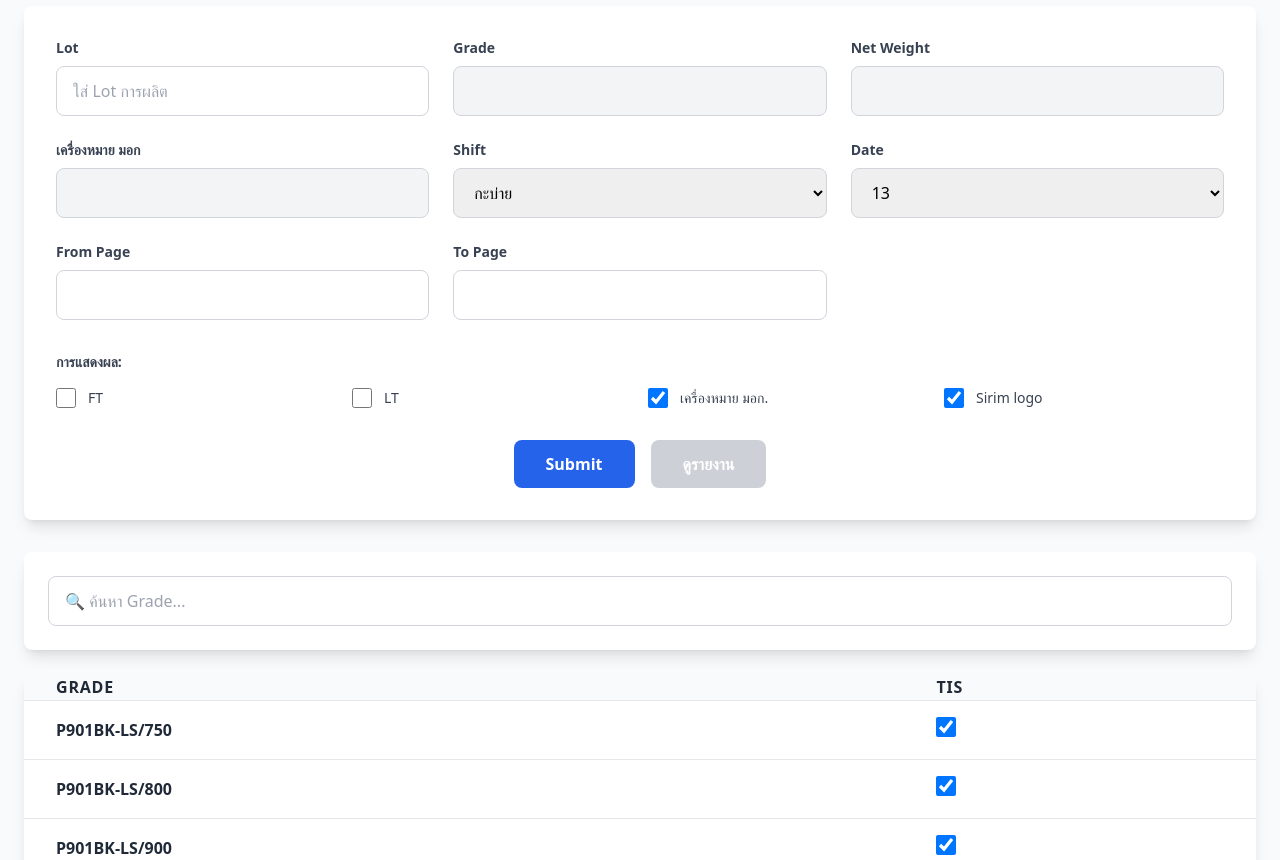
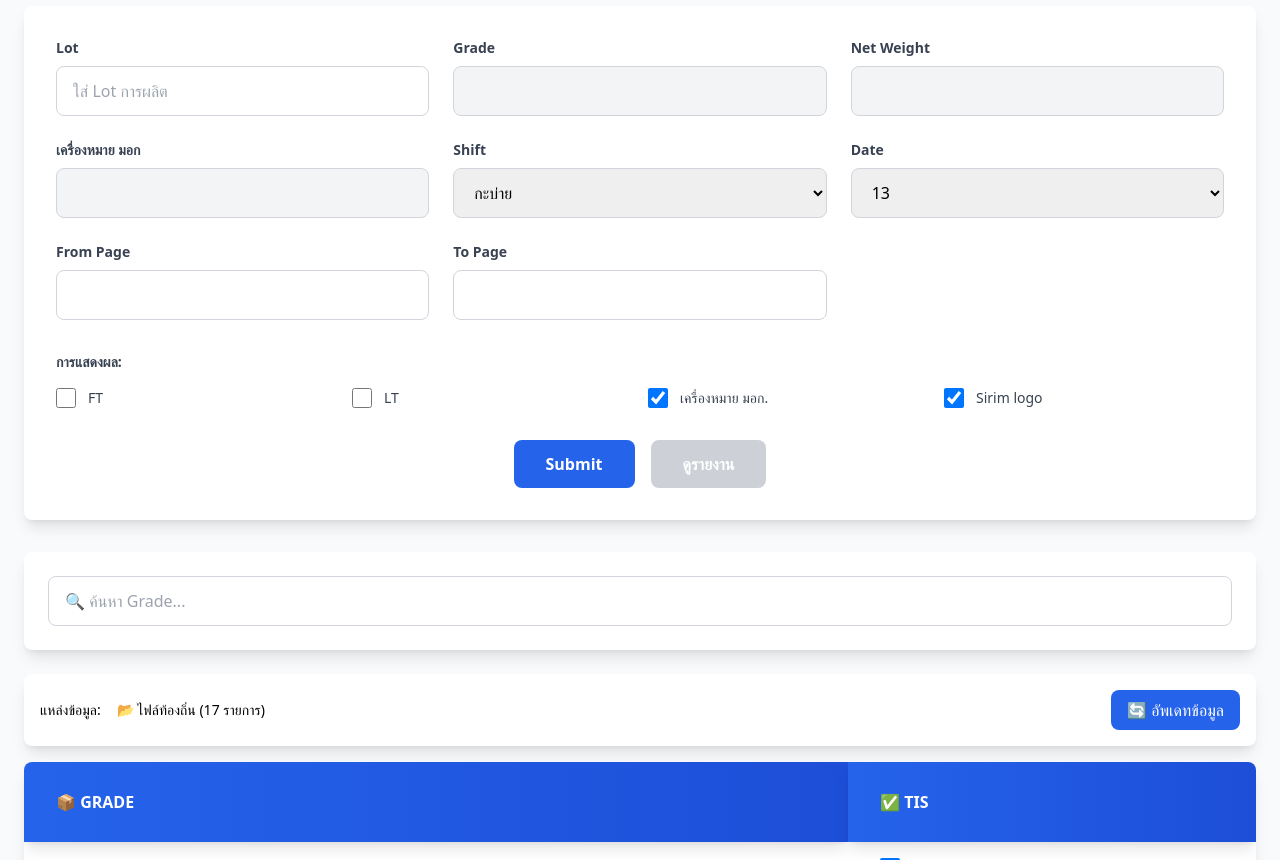
Before and after one commit to jamorn/HD_Print_Tag_Jumbo-offline, a plain HTML site: page index.html in a window 1280 px wide. Shown: the part 90-950 px from the top of the page. Drawn offline with Linux system fonts and the light colour scheme; no server answers.

Commit message:
Update index.html
up date แก้ไข การ ใส่ input lot ให้ใส่ได้เฉพาะตัวเลข และ ปรับ UI ใหม่ พร้อมทำ preload data

```diff
--- a/index.html
+++ b/index.html
@@ -6,6 +6,7 @@
     <meta name="viewport" content="width=device-width, initial-scale=1.0">
     <title>HDPE Pellet Data - Tailwind</title>
     <link rel="stylesheet" href="css/tailwind.min.css">
+    <link rel="shortcut icon" href="#"><!-- fix favicon.ico -->
     <style>
         /* Custom styles for SweetAlert2 wide popup */
         .swal-wide {
@@ -46,12 +47,13 @@
                 <!-- Lot Field -->
                 <div class="space-y-2">
                     <label for="lot" class="block text-sm font-semibold text-gray-700">Lot</label>
-                    <input type="text" id="lot"
+                    <input type="number" id="lot"
                            class="w-full px-4 py-3 border border-gray-300 rounded-lg focus:ring-2 focus:ring-blue-500 focus:border-blue-500 transition duration-200"
                            placeholder="ใส่ Lot การผลิต"
                            maxlength="10"
                            pattern="[0-9]{1,10}"
-                           title="กรุณากรอกตัวเลข 0-9 ไม่เกิน 10 หลัก">
+                           title="กรุณากรอกตัวเลข 0-9 ไม่เกิน 10 หลัก"
+                           oninput="this.value = this.value.replace(/[^0-9]/g, '').slice(0, 10)">
                     <span id="lot-error" class="text-red-500 text-sm"></span>
                 </div>
 
@@ -206,14 +208,40 @@
         <!-- Status Message -->
         <div id="statusMessage" class="mb-4 p-4 rounded-lg hidden"></div>
 
+        <!-- Preloader -->
+        <div id="preloader" class="mb-4 p-8 bg-white rounded-lg shadow-lg text-center">
+            <div class="animate-spin inline-block w-8 h-8 border-4 border-current border-t-transparent text-blue-600 rounded-full mb-4"></div>
+            <p class="text-gray-600 font-medium">🔄 กำลังโหลดข้อมูล...</p>
+        </div>
+
+        <!-- Data Controls -->
+        <div id="dataControls" class="mb-4 p-4 bg-white rounded-lg shadow-lg hidden">
+            <div class="flex items-center justify-between">
+                <div class="flex items-center space-x-4">
+                    <span class="text-sm font-medium text-gray-600">แหล่งข้อมูล:</span>
+                    <span id="dataSource" class="px-3 py-1 bg-gray-100 text-gray-800 rounded-full text-sm font-medium"></span>
+                </div>
+                <button id="refreshDataBtn"
+                        class="px-4 py-2 bg-blue-600 text-white font-medium rounded-lg hover:bg-blue-700 transition duration-200">
+                    🔄 อัพเดทข้อมูล
+                </button>
+            </div>
+        </div>
+
         <!-- Data Table -->
         <div class="bg-white rounded-lg shadow-lg overflow-hidden">
             <div class="overflow-x-auto">
                 <table id="dataTable" class="w-full">
-                    <thead class="bg-gray-50 border-b border-gray-200">
+                    <thead class="bg-gradient-to-r from-blue-600 to-blue-700 border-b-4 border-blue-800">
                         <tr>
-                            <th class="px-8 py-5 text-left text-lg font-bold text-gray-800 uppercase tracking-wider">Grade</th>
-                            <th class="px-8 py-5 text-left text-lg font-bold text-gray-800 uppercase tracking-wider">TIS</th>
+                            <th class="px-8 py-10 text-left text-xl font-black uppercase tracking-widest shadow-lg"
+                                style="color: white !important; background: linear-gradient(to right, #2563eb, #1d4ed8) !important; height: 80px;">
+                                📦 Grade
+                            </th>
+                            <th class="px-8 py-10 text-left text-xl font-black uppercase tracking-widest shadow-lg"
+                                style="color: white !important; background: linear-gradient(to right, #2563eb, #1d4ed8) !important; height: 80px;">
+                                ✅ TIS
+                            </th>
                         </tr>
                     </thead>
                     <tbody class="divide-y divide-gray-200">
```
